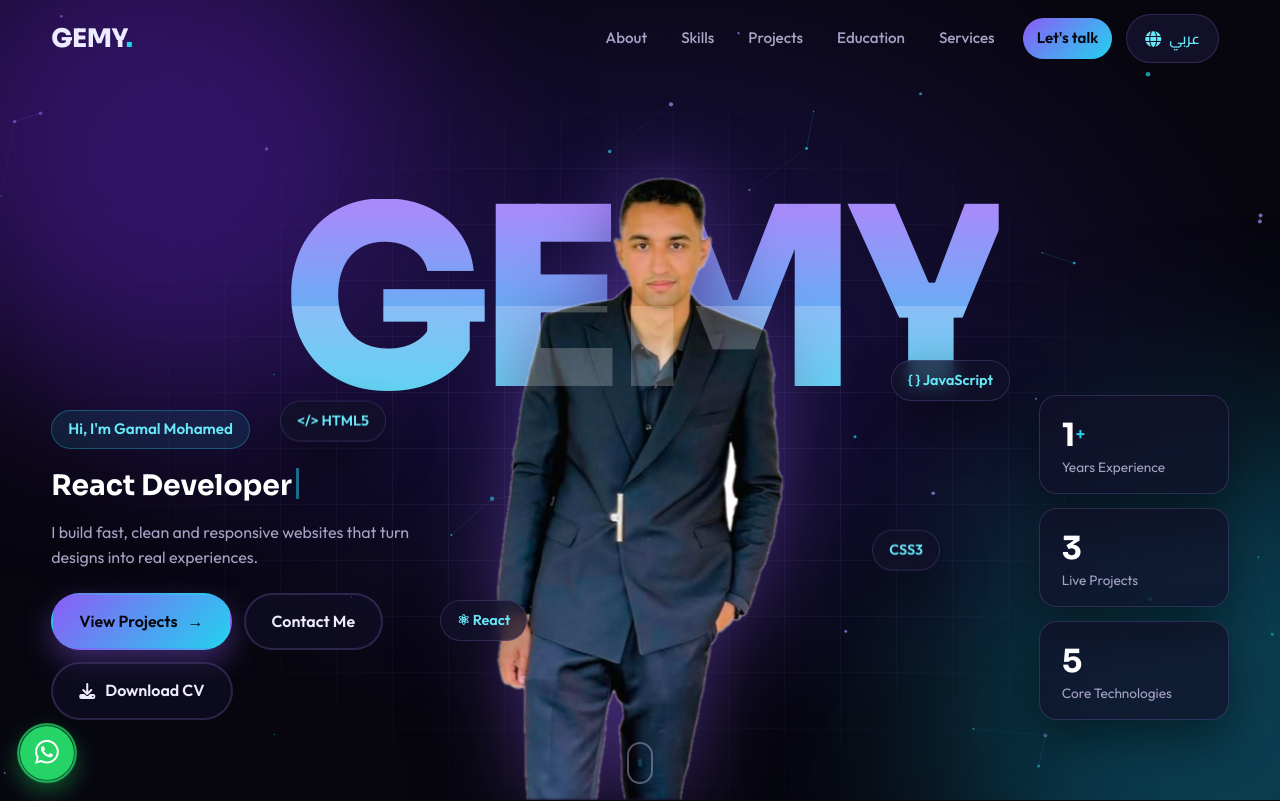
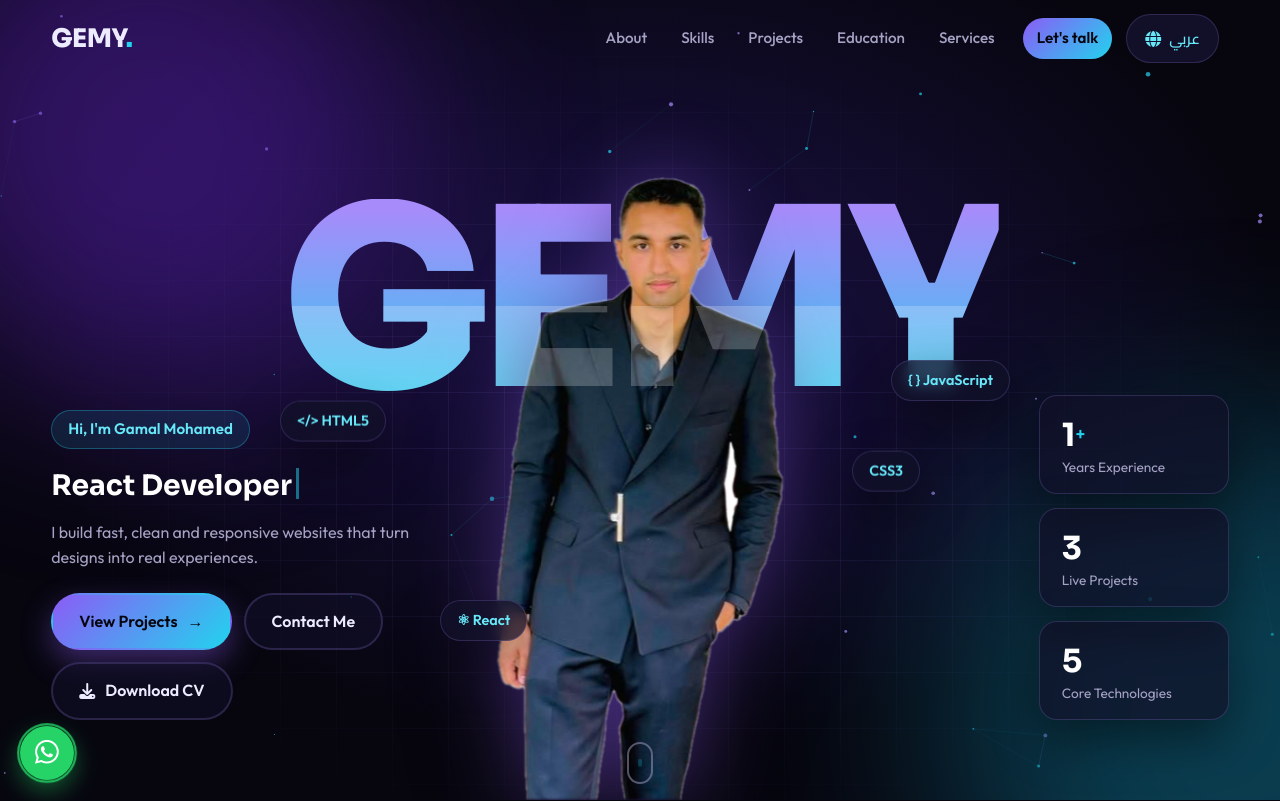
Before and after one commit to 0gemy/gemy-portfolio, a plain HTML site: page index.html in a window 1280 px wide. Shown: the top 801 px of the page. Drawn offline with nearby package versions, Linux system fonts and the light colour scheme.

Commit message:
Polish: move hero chip

```diff
--- a/style.css
+++ b/style.css
@@ -82,7 +82,7 @@ h1,h2,h3{font-family:'Sora',sans-serif;line-height:1.15}
 @keyframes rise{from{opacity:0;transform:translateX(-50%) translateY(80px)}to{opacity:1;transform:translateX(-50%)}}
 .chip{position:absolute;background:rgba(18,16,40,.75);backdrop-filter:blur(8px);border:1px solid var(--line);border-radius:99px;padding:8px 16px;font-weight:600;font-size:.9rem;color:var(--cyan2);
   box-shadow:var(--shadow);animation:float 5s ease-in-out infinite;pointer-events:auto}
-.c1{left:14%;top:46%}.c2{right:13%;top:40%;animation-delay:-1.5s}.c3{left:30%;top:72%;animation-delay:-3s}.c4{right:20%;top:63%;animation-delay:-2s}
+.c1{left:14%;top:46%}.c2{right:13%;top:40%;animation-delay:-1.5s}.c3{left:30%;top:72%;animation-delay:-3s}.c4{right:22%;top:52%;animation-delay:-2s}
 @keyframes float{50%{transform:translateY(-14px)}}
 
 .hero-left,.hero-right{position:relative;z-index:3;padding-bottom:20px}
```
